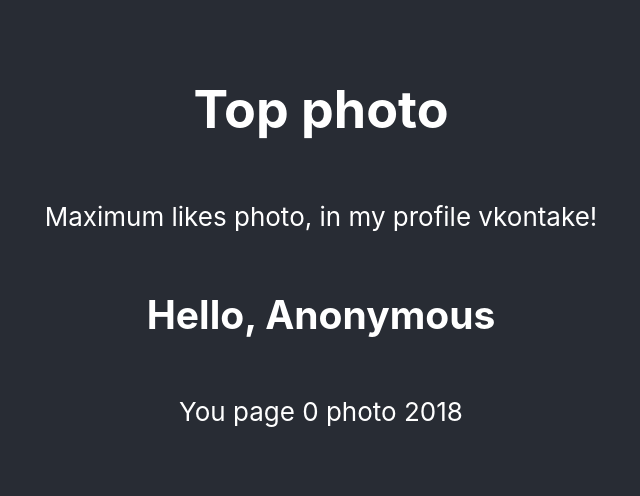
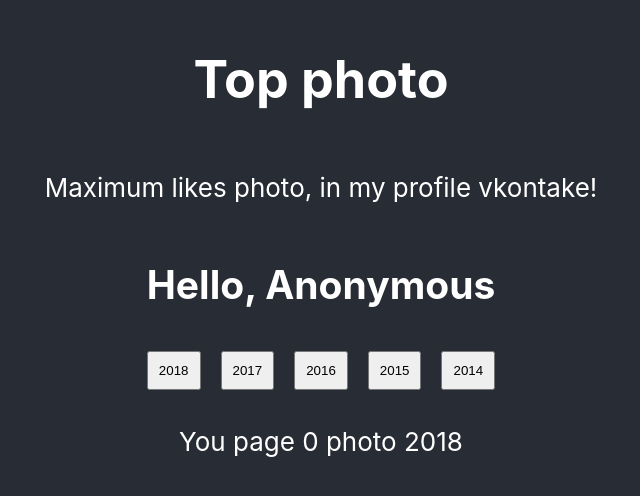
Before and after one commit to AlekseyOgorodnikov/react-redux-2.0, a React (Create React App) app: page / in a window 1280 px wide. Shown: the part 152-648 px from the top of the page, without its empty margins (319-959 px from the left). Built offline with nearby package versions, Linux system fonts and the light colour scheme.

Commit message:
Action in React/Redux

```diff
--- /dev/null
+++ b/src/actions/PageActions.jsx
@@ -0,0 +1,6 @@
+export function setYear(year) {
+  return {
+    type: 'SET_YEAR',
+    payload: year,
+  };
+}
--- a/src/components/Page/Page.jsx
+++ b/src/components/Page/Page.jsx
@@ -4,8 +4,21 @@
 
 export const Page = (props) => {
   const { photos, year } = props;
+
+  const onButtonClick = (event) => {
+    const year = Number(event.currentTarget.innerText);
+    props.setYear(year);
+  };
+
   return (
     <div>
+      <div className="button">
+        <button onClick={onButtonClick}>2018</button>
+        <button onClick={onButtonClick}>2017</button>
+        <button onClick={onButtonClick}>2016</button>
+        <button onClick={onButtonClick}>2015</button>
+        <button onClick={onButtonClick}>2014</button>
+      </div>
       <p>
         You page {photos.length} photo {year}
       </p>
@@ -16,4 +29,5 @@
 Page.propTypes = {
   year: PropTypes.number.isRequired,
   photos: PropTypes.array.isRequired,
+  setYear: PropTypes.func.isRequired,
 };
--- a/src/containers/App.css
+++ b/src/containers/App.css
@@ -1,16 +1,5 @@
 .App {
   text-align: center;
-}
-
-.App-logo {
-  height: 40vmin;
-  pointer-events: none;
-}
-
-@media (prefers-reduced-motion: no-preference) {
-  .App-logo {
-    animation: App-logo-spin infinite 20s linear;
-  }
 }
 
 .App-header {
@@ -28,11 +17,7 @@
   color: #61dafb;
 }
 
-@keyframes App-logo-spin {
-  from {
-    transform: rotate(0deg);
-  }
-  to {
-    transform: rotate(360deg);
-  }
+.button > button {
+  padding: 10px 10px;
+  margin: 10px 10px;
 }
--- a/src/containers/App.js
+++ b/src/containers/App.js
@@ -6,9 +6,10 @@
 
 import { Page } from '../components/Page/Page';
 import { User } from '../components/User/User';
+import { setYear } from '../actions/PageActions';
 
 function App(props) {
-  const { user, page } = props;
+  const { user, page, setYearAction } = props;
 
   return (
     <div className="App">
@@ -18,12 +19,22 @@
           Maximum likes photo, in my profile vkontake!
         </p>
         <User name={user.name} />
-        <Page photos={page.photos} year={page.year} />
+        <Page photos={page.photos} year={page.year} setYear={setYearAction} />
       </header>
     </div>
   );
 }
 
-const mapStateToProps = (store) => ({ user: store.user, page: store.page });
+const mapStateToProps = (store) => {
+  // console.log(store);
+  return {
+    user: store.user,
+    page: store.page,
+  };
+};
 
-export default connect(mapStateToProps)(App);
+const mapDispatchToProps = (dispatch) => ({
+  setYearAction: (year) => dispatch(setYear(year)),
+});
+
+export default connect(mapStateToProps, mapDispatchToProps)(App);
--- a/src/reducers/page.jsx
+++ b/src/reducers/page.jsx
@@ -3,6 +3,12 @@
   photos: [],
 };
 
-export function pageReducee(state = initialState) {
-  return state;
+export function pageReducee(state = initialState, action) {
+  switch (action.type) {
+    case 'SET_YEAR':
+      return { ...state, year: action.payload };
+
+    default:
+      return state;
+  }
 }
```
